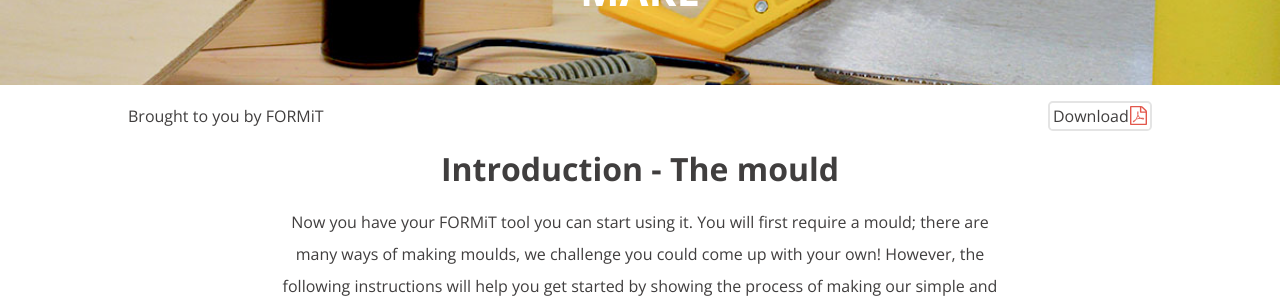
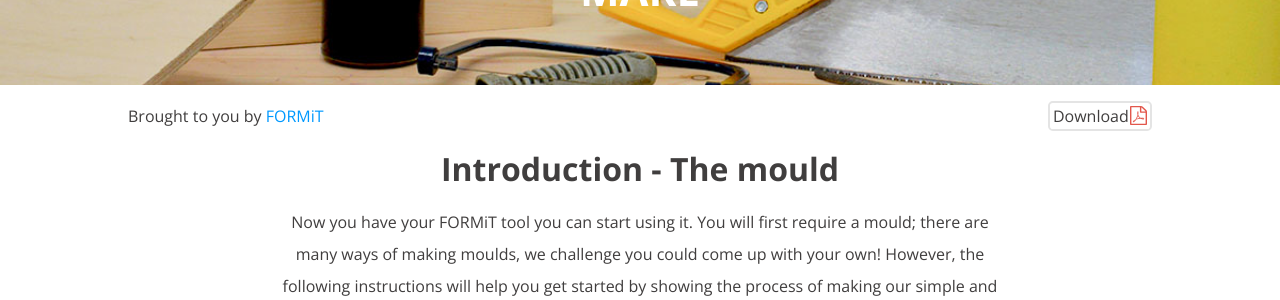
Before and after one commit to Elunn/www.makepaper.co.uk, a Jekyll site: the page built from makePages/mould.html, in a window 1280 px wide. Shown: the part 179-479 px from the top of the page. Built offline with Jekyll 4.4.1, drawn with Linux system fonts in a browser that asks for light colours; nearby versions of some CDN libraries; Markdown is read by kramdown in place of the engine named in the settings; a script that is not in the unit is left out.

Commit message:
blue links

```diff
--- a/_includes/css/styles.css
+++ b/_includes/css/styles.css
@@ -28,11 +28,11 @@ a {
     text-decoration: none;
 }
 
-a .blue {
+.blue {
     color: #0099FF;
 }
 
-a .blue:hover {
+.blue:hover {
     color: #403E3E;
 }
 
--- a/makePages/mould.html
+++ b/makePages/mould.html
@@ -11,7 +11,7 @@ meta: make from paper pulp
 <div class="container">
 
         <div class="head">
-        <p>Brought to you by <a href="index.html">FORMiT</a></p>
+        <p>Brought to you by <a href="http://www.papermake.co.uk/" class="blue">FORMiT</a></p>
             <a href="{{site.baseurl}}/assets/pdf/FORMiT%20-%20Mould%20making%20instructions.pdf" download="FORMiT Mould making Instructions" target="_blank" class="pdfButton" title="download the pdf"><p>Download</p><img src="{{site.baseurl}}/assets/svg/pdf.svg" title="PDF download"></a>
         </div>
         <div class="instructions">
--- a/makePages/pulp.html
+++ b/makePages/pulp.html
@@ -11,7 +11,7 @@ meta: vacuum forming paper
 <div class="container">
 
         <div class="head">
-        <p>Brought to you by <a href="index.html">FORMiT</a></p>
+        <p>Brought to you by <a href="http://www.papermake.co.uk/" class="blue">FORMiT</a></p>
             <a href="{{site.baseurl}}/assets/pdf/FORMiT%20-%20Pulp%20forming%20instructions.pdf" download="FORMiT Pulp forming Instructions" target="_blank" class="pdfButton" title="download the pdf"><p>Download</p><img src="{{site.baseurl}}/assets/svg/pdf.svg" title="PDF download"></a>
         </div>
         <div class="instructions">
--- a/makePages/tool.html
+++ b/makePages/tool.html
@@ -11,7 +11,7 @@ meta: Building the FORMiT tool
 <div class="container">
 
         <div class="head">
-        <p>Brought to you by <a href="index.html">FORMiT</a></p>
+        <p>Brought to you by <a href="http://www.papermake.co.uk/" class="blue">FORMiT</a></p>
             <a href="{{site.baseurl}}/assets/pdf/FORMiT%20-%20Tool%20instructions.pdf" download="FORMiT Tool Instructions" target="_blank" class="pdfButton" title="download the pdf"><p>Download</p><img src="{{site.baseurl}}/assets/svg/pdf.svg" title="PDF download"></a>
         </div>
         <div class="instructions">
```
